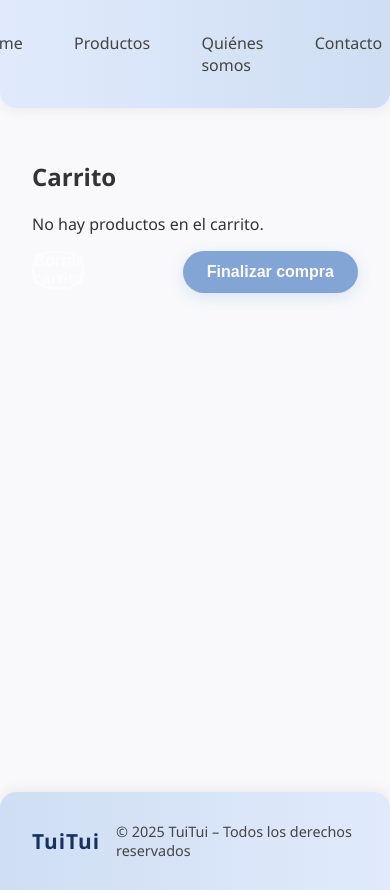
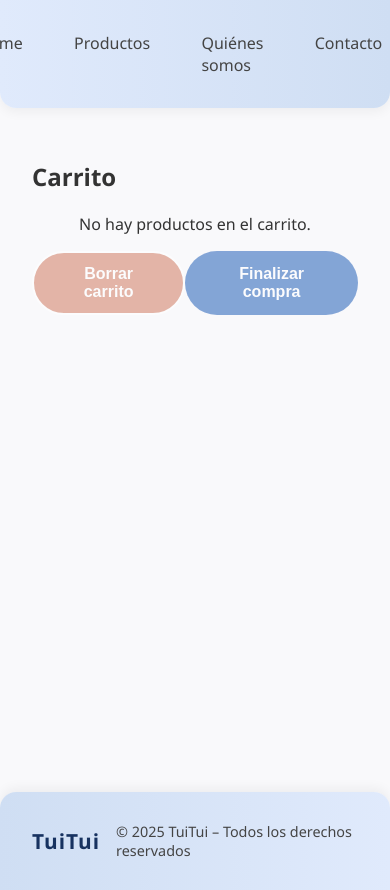
Before and after one commit to IanJolo/TP7EFSI_Berman_Jolodovsky_Goldberg, a React (Vite) app: page /TP7EFSI_Berman_Jolodovsky_Goldberg/carrito in a window 390 px wide. Shown: the top 890 px of the page. Built offline with nearby package versions, Linux system fonts and the light colour scheme.

Commit message:
cambios en carrito

```diff
--- a/src/assets/layouts/mainLayout.css
+++ b/src/assets/layouts/mainLayout.css
@@ -1,4 +1,3 @@
-/* Tipografía moderna y colores neutros con acentos */
 body {
     font-family: 'Segoe UI', Tahoma, Geneva, Verdana, sans-serif;
     margin: 0;
@@ -46,7 +45,6 @@ body {
     min-height: 90vh;
   }
 
-  /* Animación sutil de entrada */
   @keyframes fadeIn {
     from {
       opacity: 0;
--- a/src/components/AjustarCantidad.css
+++ b/src/components/AjustarCantidad.css
@@ -12,7 +12,7 @@
     cursor: default;
 
     width: 100%;
-    height: 2.8rem; /* misma altura visual que el botón agregar */
+    height: 2.8rem;
     box-sizing: border-box;
   }
 
@@ -23,11 +23,11 @@
     width: 2rem;
     text-align: center;
     color: white;
-    line-height: 2.8rem; /* centra verticalmente el número */
+    line-height: 2.8rem;
   }
 
-  .btn-secondary {
-    background-color: rgba(255, 255, 255, 0.15);
+  .boton-sumar-restar {
+    background: linear-gradient(90deg, #3f6dee, #2071ce);
     border: none;
     border-radius: 6px;
     width: 2.4rem;
@@ -37,12 +37,17 @@
     color: white;
     cursor: pointer;
     display: flex;
-    align-items: center;
+    border-radius: 50px;
+    border: 2px solid white;
+     align-items: center;
+       padding: 13px 28px;
+
     justify-content: center;
     transition: background 0.2s ease-in-out, transform 0.2s ease-in-out;
   }
 
-  .btn-secondary:hover {
-    background-color: rgba(255, 255, 255, 0.3);
-    transform: scale(1.05);
+  .boton-sumar-restar:hover {
+background: white;
+  color: #1053b3;
+  transform: translateY(-2px);
   }
--- a/src/components/AjustarCantidad.jsx
+++ b/src/components/AjustarCantidad.jsx
@@ -15,11 +15,11 @@ export default function AjustarCantidad({ itemID }) {
     }
   }, [itemCarrito]);
 
-    const handleRestar=() => {
+  const handleRestar = () => {
     if (cantidad == 1) {
       Swal.fire({
         title: "¿Querés eliminar este producto del carrito?",
-                text:  itemCarrito.prod.title,
+        text: itemCarrito.prod.title,
         icon: "question",
         showCancelButton: true,
         confirmButtonColor: "#3085d6",
@@ -31,7 +31,7 @@ export default function AjustarCantidad({ itemID }) {
           agregarCantCarrito(itemCarrito.prod.id, cantidad - 1);
         }
       });
-        } else{
+    } else {
       agregarCantCarrito(itemCarrito.prod.id, cantidad - 1);
     }
 
@@ -39,9 +39,9 @@ export default function AjustarCantidad({ itemID }) {
 
   return (
     <div className='cantidad'>
-        <button className='btn-secondary' onClick={handleRestar}>-</button>
+      <button className='boton-sumar-restar' onClick={handleRestar}>-</button>
       <span>{cantidad}</span>
-        <button className='btn-secondary' onClick={() => agregarCantCarrito(itemCarrito.prod.id, cantidad + 1)}>+</button>
+      <button className='boton-sumar-restar' onClick={() => agregarCantCarrito(itemCarrito.prod.id, cantidad + 1)}>+</button>
     </div>
   );
 }
--- a/src/components/CarritoCard.jsx
+++ b/src/components/CarritoCard.jsx
@@ -3,20 +3,33 @@ import './CarritoCard.css';
 import { CarritoContext } from '../context/CarritoContext';
 import { FaTrash } from 'react-icons/fa';
 import AjustarCantidad from './AjustarCantidad';
+import Swal from 'sweetalert2';
 
 export default function CarritoCard({ producto }) {
-  const { eliminarDelCarrito, carrito } = useContext(CarritoContext);
+  const { eliminarDelCarrito, agregarCantCarrito, carrito } = useContext(CarritoContext);
   const itemCarrito = carrito.find(item => item.prod.id === producto.prod.id);
-
-
+  const cantidad = itemCarrito?.cantidad || 1;
 
   const handleEliminar = () => {
-    eliminarDelCarrito(producto.prod.id);
+    Swal.fire({
+      title: "¿Querés eliminar este producto del carrito?",
+      text: itemCarrito.prod.title,
+      icon: "question",
+      showCancelButton: true,
+      confirmButtonColor: "#3085d6",
+      cancelButtonColor: "#d33",
+      confirmButtonText: "Sí",
+      cancelButtonText: "Cancelar"
+    }).then((result) => {
+      if (result.isConfirmed) {
+          eliminarDelCarrito(itemCarrito.prod.id);
+        }
+    });
   };
 
   return (
     <div className="carrito-card">
-      <img src={producto.prod.thumbnail} alt={producto.prod.title} className="carrito-card-img" />
+      <img src={producto.prod.thumbnail} className="carrito-card-img" />
       <div className="carrito-card-info">
         <h3 className="carrito-card-title">{producto.prod.title}</h3>
         <p className="carrito-card-desc">{producto.prod.description}</p>
--- a/src/pages/Carrito.css
+++ b/src/pages/Carrito.css
@@ -7,3 +7,10 @@
     opacity: 0.5;
     cursor: not-allowed;
   }
+
+.textoNoCarrito{
+    display: flex;
+    justify-content: center;
+    margin-top:3%;
+    margin-bottom:5%;
+}
--- a/src/pages/Carrito.jsx
+++ b/src/pages/Carrito.jsx
@@ -27,15 +27,15 @@ export default function Carrito() {
     <>
       <div><h2>Carrito</h2></div>
       {carrito.length === 0 ? (
-        <p>No hay productos en el carrito.</p>
+        <p className="textoNoCarrito">No hay productos en el carrito.</p>
       ) : (
-        carrito.map((item, index) => (
-          <CarritoCard key={index} producto={item} />
+        carrito.map((item) => (
+          <CarritoCard producto={item} />
         ))
       )}
       <div className='botones-abajo'>
-          <button onClick={handleBorrarCarrito} className="btn-secondary" disabled={carrito.length==0}>Borrar carrito</button>
-          <button onClick={handleComprar} className="btn-primary" disabled={carrito.length==0}>Finalizar compra</button>
+          <button onClick={handleBorrarCarrito} className="boton-secundario" disabled={carrito.length==0}>Borrar carrito</button>
+          <button onClick={handleComprar} className="boton-primario" disabled={carrito.length==0}>Finalizar compra</button>
       </div>
     </>
   );
--- a/src/pages/Checkout.jsx
+++ b/src/pages/Checkout.jsx
@@ -26,7 +26,7 @@ export default function Checkout() {
   }, []);
   useEffect(()=>{
     const totalCalculado = carrito.reduce((acc, item) => acc + item.cant * item.prod.price, 0);
-    setTotal(totalCalculado);
+    setTotal(parseFloat(totalCalculado.toFixed(2)));
   },[carrito])
 
 
@@ -100,7 +100,7 @@ export default function Checkout() {
 
         {error && <p className="form-error">{error}</p>}
 
-        <button type="submit" className="btn-primary">
+        <button type="submit" className="boton-primario">
           Confirmar compra
         </button>
       </form>
@@ -118,7 +118,7 @@ export default function Checkout() {
                 </li>
               ))}
             </ul>
-            <p className="total">Total: ${total}</p>
+            <p className="total">Total: ${total.toFixed(2)}</p>
           </>
         )}
       </div>
--- a/src/pages/Home.css
+++ b/src/pages/Home.css
@@ -8,7 +8,7 @@
   padding: 0 20px;
 }
 
-.hero-banner {
+.home-banner {
   background-color: #608ecf;
   color: white;
   padding: 80px 0;
@@ -17,34 +17,34 @@
   min-height: 500px;
 }
 
-.hero-content {
+.home-content {
   flex: 1;
   max-width: 600px;
   margin-right: 40px;
   margin-left: 80px;
 }
 
-.hero-title {
+.home-title {
   font-size: 3.5rem;
   font-weight: 700;
   margin-bottom: 20px;
   line-height: 1.2;
 }
 
-.hero-subtitle {
+.home-subtitle {
   font-size: 1.3rem;
   margin-bottom: 30px;
   opacity: 0.9;
   line-height: 1.6;
 }
 
-.hero-buttons {
+.home-buttons {
   display: flex;
   gap: 15px;
   flex-wrap: wrap;
 }
 
-.btn-primary {
+.boton-primario {
   background: #1053b3;
   color: white;
   border: none;
@@ -54,18 +54,15 @@
   font-weight: 600;
   cursor: pointer;
   transition: all 0.3s ease;
-  box-shadow: 0 4px 15px rgba(23, 113, 197, 0.3);
 }
 
-.btn-primary:hover {
-  background: #094599;
+.boton-primario:hover {
   transform: translateY(-2px);
-  box-shadow: 0 6px 20px rgba(155, 223, 255, 0.4);
 }
 
-.btn-secondary {
-  background: transparent;
-  color: white;
+.boton-secundario {
+  color: rgb(255, 255, 255);
+  background-color:#ce7256;
   border: 2px solid white;
   padding: 13px 28px;
   border-radius: 50px;
@@ -74,21 +71,19 @@
   cursor: pointer;
   transition: all 0.3s ease;
 }
-
-.btn-secondary:hover {
-  background: white;
-  color: #1053b3;
+.boton-secundario:hover {
   transform: translateY(-2px);
 }
 
-.hero-image {
+
+.home-image {
   flex: 1;
   display: flex;
   justify-content: center;
   align-items: center;
 }
 
-.hero-placeholder {
+.home-placeholder {
   width: 300px;
   height: 300px;
   background: rgba(255, 255, 255, 0.1);
@@ -421,8 +416,8 @@
     font-size: 1rem;
   }
 
-  .btn-primary,
-  .btn-secondary {
+  .boton-primario,
+  .boton-secundario {
     padding: 12px 24px;
     font-size: 1rem;
   }
--- a/src/pages/Productos.css
+++ b/src/pages/Productos.css
@@ -33,13 +33,8 @@
   background: #fff;
   color: #173260;
   outline: none;
-  box-shadow: 0 2px 8px 0 rgba(120, 144, 156, 0.08);
-  transition: border-color 0.2s;
 }
 
-.filtro-select:focus {
-  border-color: #6366f1;
-}
 
 .productos-container {
   display: flex;
--- a/src/pages/productoDetalle.jsx
+++ b/src/pages/productoDetalle.jsx
@@ -21,8 +21,9 @@ export default function ProductoDetalle() {
       });
   }, [idProducto]);
 
-  if (!producto) return <div className="loading">Cargando producto...</div>;
-
+  if (!producto) {
+  return <div className="loading">Cargando producto...</div>;
+}
   const agregarAlCarro = () => {
     agregarAlCarrito(producto);
   };
@@ -34,11 +35,7 @@ export default function ProductoDetalle() {
       </button>
 
       <div className="producto-container">
-        <img
-          src={producto.images?.[0]}
-          alt={producto.title}
-          className="producto-imagen"
-        />
+        <img src={producto.images?.[0]} className="producto-imagen" />
         <div className="producto-info">
           <h1 className="producto-titulo">{producto.title}</h1>
           <p className="producto-descripcion">{producto.description}</p>
```
Also changed, not shown: src/pages/Contacto.jsx (+3 -23 lines), src/pages/Home.jsx (+17 -28 lines). Lines whose indentation alone changed are shown as unchanged.
